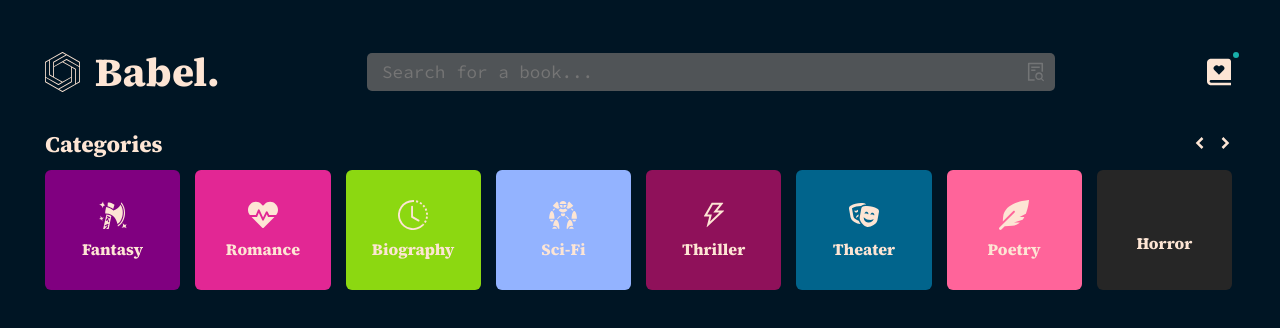
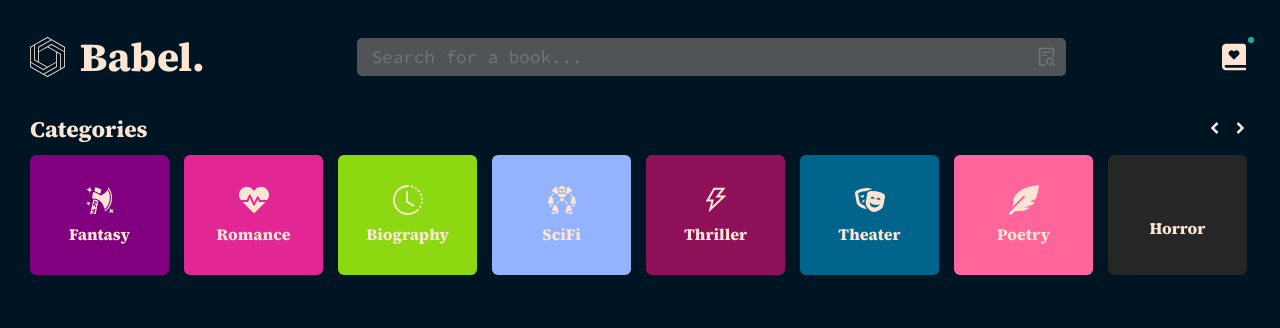
Before and after one commit to foufouboy/odin-book-shop, a React (Vite) app: page /library in a window 1280 px wide. Shown: the top 328 px of the page. Built offline with nearby package versions, Linux system fonts and the light colour scheme; some icons are missing.

Commit message:
small change

```diff
--- a/src/pages/Library/Header.jsx
+++ b/src/pages/Library/Header.jsx
@@ -109,6 +109,7 @@ input:focus + svg {
 
     .title {
         justify-self: start;
+
     }
 
     .cart-container {
--- a/src/pages/Library/Library.jsx
+++ b/src/pages/Library/Library.jsx
@@ -19,7 +19,7 @@ const Library = () => {
 }
 
 const StyledLibrary = styled(motion.div)`
-    padding: 45px 45px;
+    padding: 30px 30px;
 `
 
 export default withAnimation(Library);
--- a/src/pages/Library/category-cards-data.jsx
+++ b/src/pages/Library/category-cards-data.jsx
@@ -30,7 +30,7 @@ const categoriesData = [
         color: "#8cd811",
     },
     {
-        title: "Sci-Fi",
+        title: "SciFi",
         icon: <GiRobotGolem/>,
         color: "#93B3FF",
     },
```
